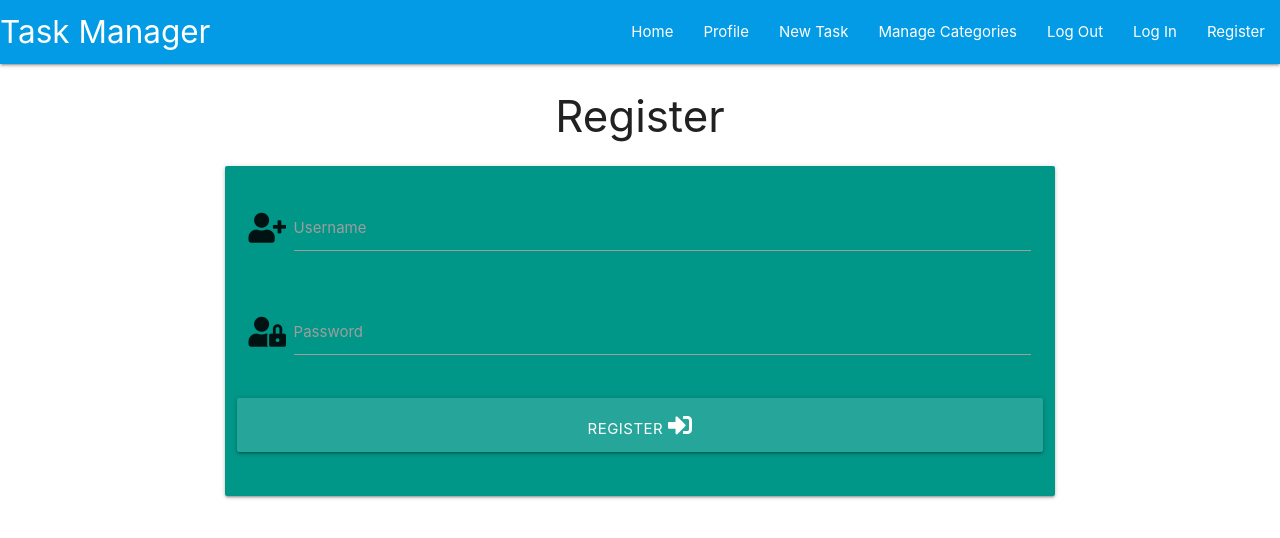
After one commit to joedoyler/mongoDBSetUp, a Flask app: page /register in a window 1280 px wide. The commit adds this page. Shown: the top 538 px of the page. Run offline with Flask 2, Linux system fonts and the light colour scheme; some libraries are stand-ins or nearby versions.

Commit message:
Add register Template

```diff
--- a/templates/base.html
+++ b/templates/base.html
@@ -24,7 +24,7 @@
         <li><a href="#">Manage Categories</a></li>
         <li><a href="#">Log Out</a></li>
         <li><a href="#">Log In</a></li>
-        <li><a href="#">Register</a></li>
+        <li><a href="{{ url_for('register') }}">Register</a></li>
 
       </ul>
     </div>
--- /dev/null
+++ b/templates/register.html
@@ -0,0 +1,33 @@
+{% extends "base.html" %}
+
+{% block content %}
+
+<h3 class="center-align">Register</h3>
+
+<div class="row">
+	<form class="col s12 m8 offset-m2" method="POST" action="{{ url_for('register') }}">
+		<div class="card-panel teal">
+			<div class="row">
+				<div class="input-field col s12">
+					<i class="fas fa-user-plus prefix"></i>
+					<input id="username" name="username" type="text" class="validate">
+					<label for="username">Username</label>
+				</div>
+			</div>
+			<div class="row">
+				<div class="input-field col s12">
+                    <i class="fas fa-user-lock prefix"></i>
+					<input id="password" name="password" type="password" class="validate">
+					<label for="password">Password</label>
+				</div>
+			</div>
+            <div class="row">
+            <button type="submit" class="col s12 btn-large">
+                Register <i class="fas fa-sign-in-alt"></i>
+            </button>
+            </div>
+		</div>
+	</form>
+</div>
+
+  {% endblock %}
```
